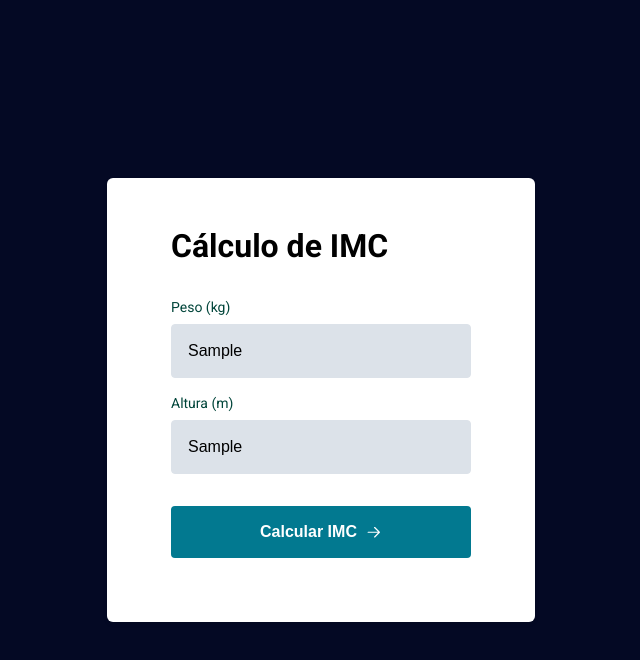
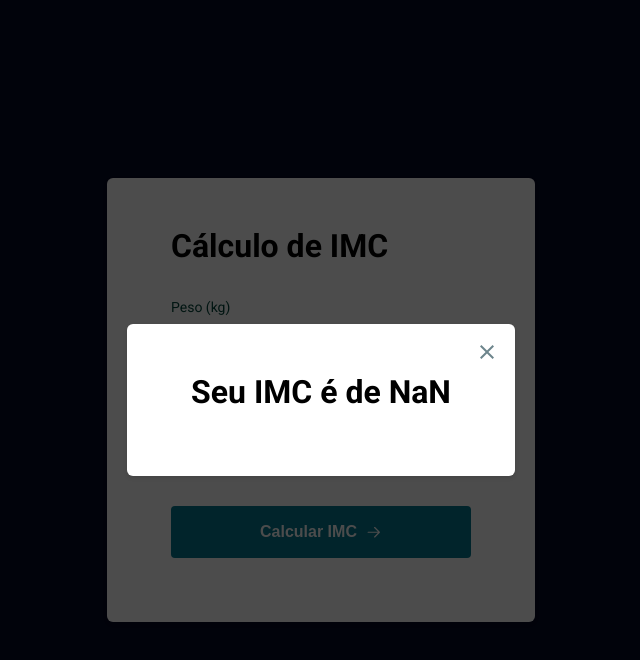
Before and after one commit to horquidia-lima/IMC, a plain HTML site: page index.html in a window 1280 px wide. Both pictures are taken after typing "Sample", "Sample" into the empty fields and a click on the button "Calcular IMC". Shown: the whole page, without its empty margins (319-959 px from the left). Drawn offline with Linux system fonts and the light colour scheme.

Commit message:
apresentando o resultado do IMC no popup

```diff
--- a/index.html
+++ b/index.html
@@ -26,7 +26,7 @@
         </div>
 
         <div class="input-wrapper">
-          <label for="height">Altura (m)</label>
+          <label for="height">Altura (cm)</label>
           <input id="height" type="text" placeholder="165">
         </div>
 
@@ -43,7 +43,7 @@
         <button class="close">
           <img src="./images/close.svg" alt="Botao de fechar">
         </button>
-        Seu IMC é de 28
+        <span>Seu IMC é de 28</span>
       </h2>
     </div>
   </div>
--- a/main.js
+++ b/main.js
@@ -3,6 +3,10 @@
 const form = document.querySelector('form')
 const inputWeight = document.querySelector('#weight')
 const inputHeight = document.querySelector('#height')
+
+const modalWrapper = document.querySelector('.modal-wrapper')
+const modalMessage = document.querySelector('.modal .title span')
+const modalBtnClose = document.querySelector('.modal button.close')
 
 form.onsubmit = function(event) {
   event.preventDefault()
@@ -10,5 +14,16 @@ form.onsubmit = function(event) {
   const weight = inputWeight.value
   const height = inputHeight.value
 
-  //console.log(weight, height)
+  const result = IMC(weight, height)
+  const message = `Seu IMC é de ${result}`
+  console.log(message)
+
+  modalMessage.innerText = message
+  modalWrapper.classList.add('open')
 }
+
+modalBtnClose.onclick = () => modalWrapper.classList.remove('open')
+
+function IMC(weight, height) {
+  return (weight / ((height / 100) ** 2)).toFixed(2)
+}
--- a/style.css
+++ b/style.css
@@ -116,7 +116,7 @@ form button:hover {
 
 /*---modal---*/
 
-.modal-wrapper .open {
+.modal-wrapper.open {
   opacity: 1;
   visibility: visible;
 }
```
